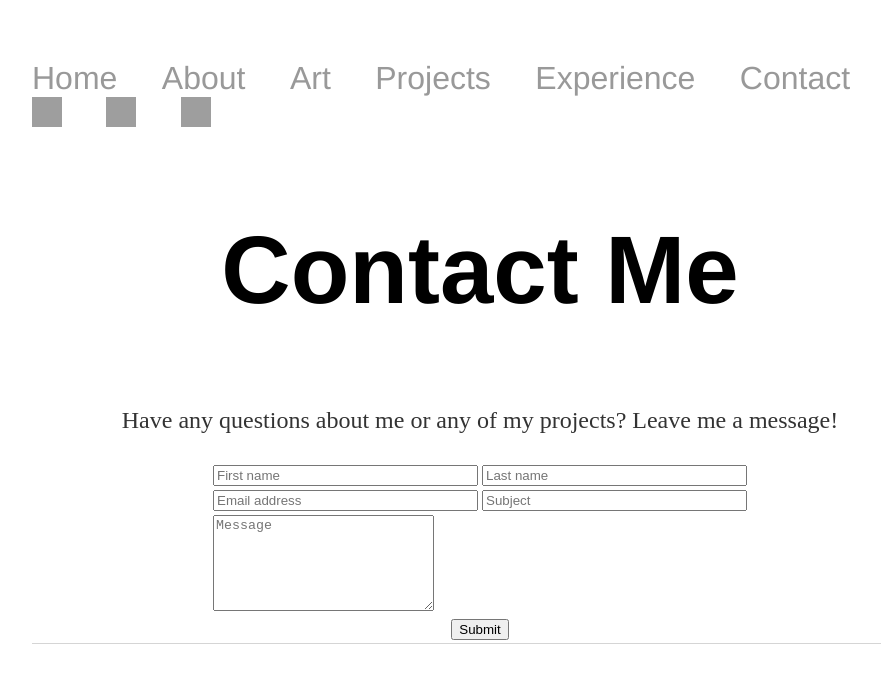
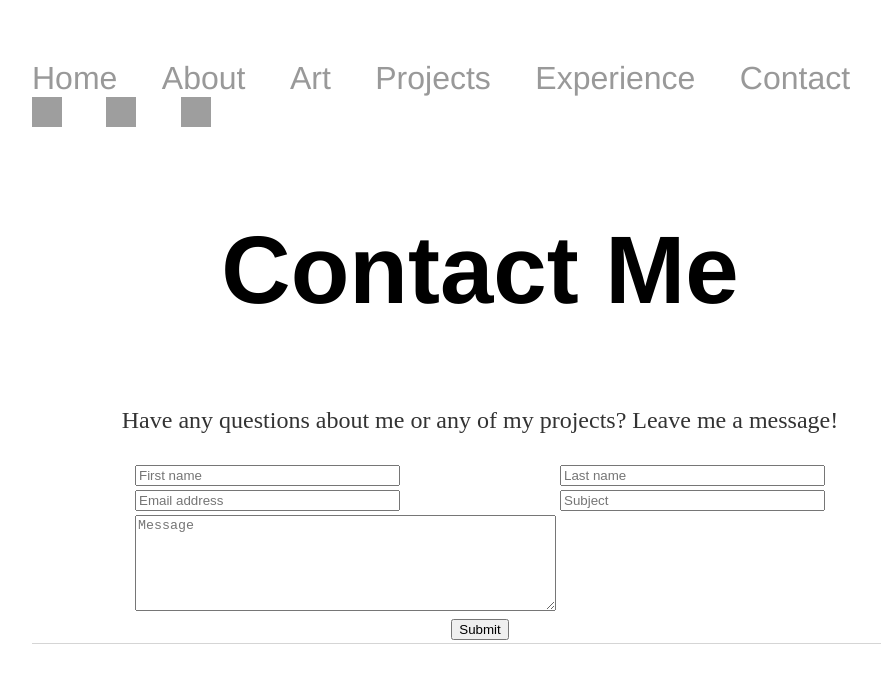
Before and after one commit to jhltsang/jhltsang.github.io, a Jekyll site: the page built from contact/index.html, in a window 1280 px wide. Shown: the top 683 px of the page, without its empty margins (160-1041 px from the left). Built offline with Jekyll 4.4.1, drawn with Linux system fonts in a browser that asks for light colours; grey boxes are pictures that could not be loaded.

Commit message:
Update index.html

```diff
--- a/contact/index.html
+++ b/contact/index.html
@@ -8,7 +8,7 @@ title: Jessica Tsang
 </div><!-- /.blurb -->
 
 <center><form name="htmlform" method="post" action="html_form_send.php">
-<table width="100px">
+<table width="1px">
 
 </tr>
 <tr>
@@ -30,12 +30,12 @@ title: Jessica Tsang
 
 <tr>
  <td valign="top">
-  <textarea  name="message" placeholder="Message" maxlength="1000" cols="25" rows="6"></textarea>
+  <textarea  name="message" placeholder="Message" maxlength="1000" cols="50" rows="6"></textarea>
  </td>
 
 </tr>
 <tr>
- <td colspan="4" style="text-align:center">
+ <td colspan="2" style="text-align:center">
   <input type="submit" value="Submit">
  </td>
 </tr>
```
